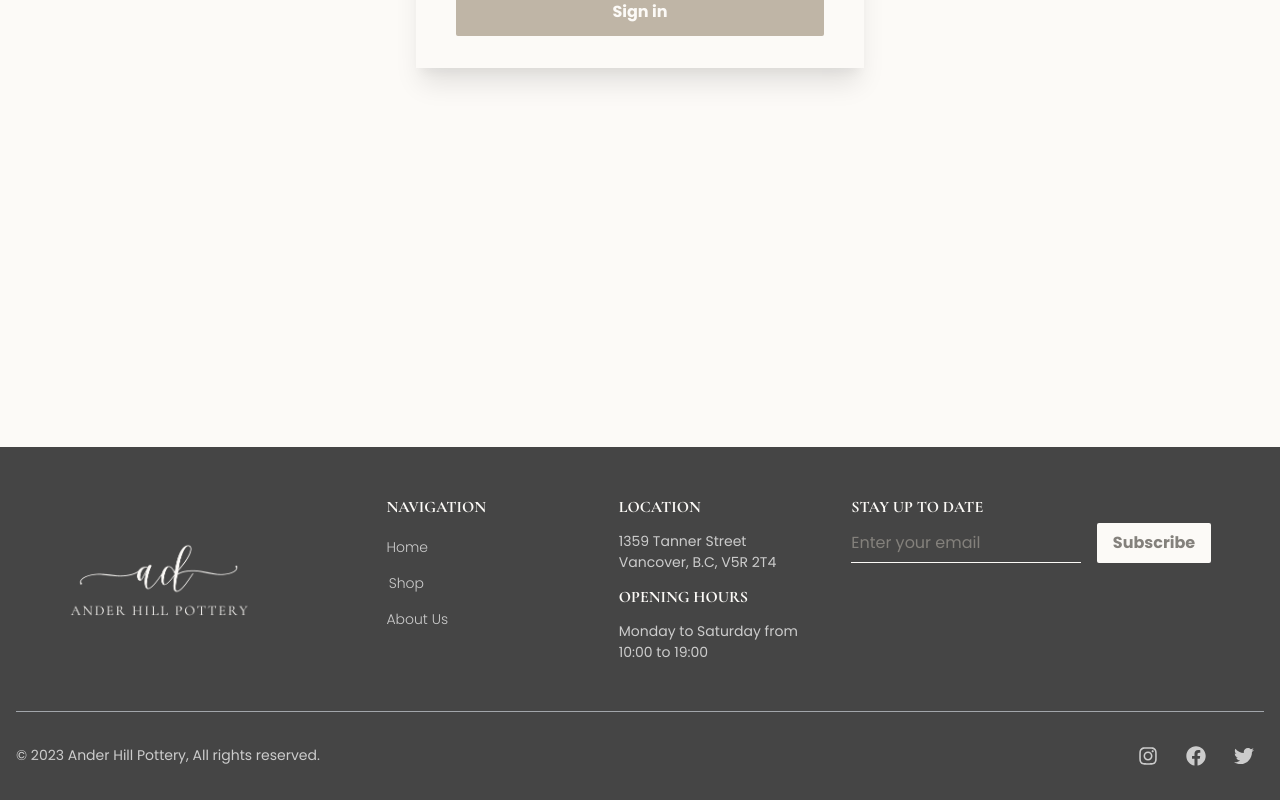
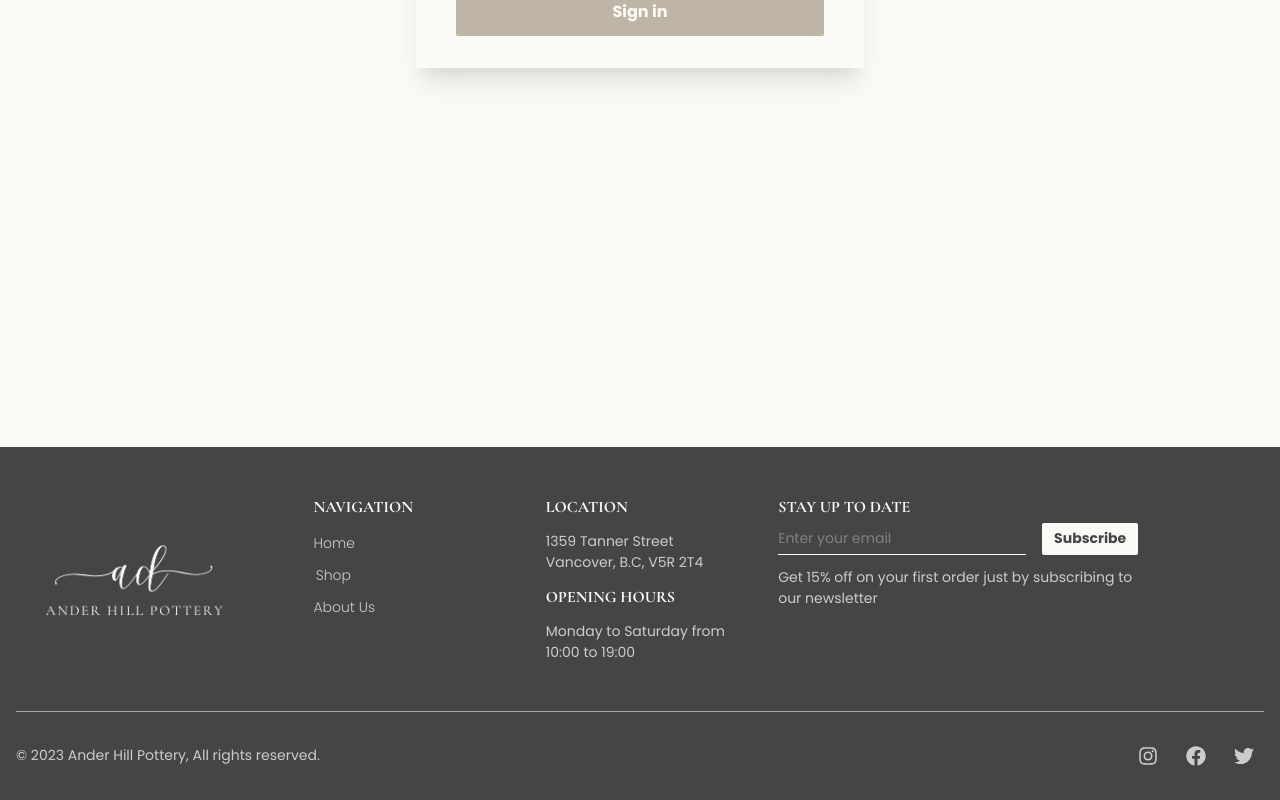
Before and after one commit to cywudot/AnderHill, a React (Create React App) app in the folder client/: page /login in a window 1280 px wide. Shown: the part 557-1357 px from the top of the page. Built offline with nearby package versions, Linux system fonts and the light colour scheme.

Commit message:
Footer Layout/ColorSchema Fixed

```diff
--- a/client/src/components/Footer.jsx
+++ b/client/src/components/Footer.jsx
@@ -60,11 +60,11 @@ const Footer = () => {
             }}
           >
             <Stack direction='row' spacing='8'>
-              <Stack spacing='4' minW='28' flex='1'>
+              <Stack spacing='3' minW='28' flex='1'>
                 <Text fontSize='md' fontWeight='bold' color='brand.100' fontFamily='heading'>
                   NAVIGATION
                 </Text>
-                <Stack spacing='3' shouldWrapChildren>
+                <Stack shouldWrapChildren>
                   <Button
                     variant='link'
                     as={ReactLink}
@@ -137,6 +137,7 @@ const Footer = () => {
               >
                 <Input
                   placeholder='Enter your email'
+                  size='sm'
                   type='email'
                   required
                   variant='flushed'
@@ -149,17 +150,20 @@ const Footer = () => {
                 />
                 <Button
                   variant='primary'
+                  size='sm'
                   type='submit'
                   flexShrink={0}
                   backgroundColor='brand.100'
-                  color='brand.800'
-                  _hover={{ backgroundColor: 'brand.800', color: 'brand.100' }}
+                  color='brand.500'
                   rounded='2'
                   onClick={(e) => handleSubmit(e)}
                 >
                   Subscribe
                 </Button>
               </Stack>
+              <Text color='brand.750' fontSize='sm' width='80%' pt={2}>
+                Get 15% off on your first order just by subscribing to our newsletter
+              </Text>
             </Stack>
           </Stack>
         </Stack>
```
